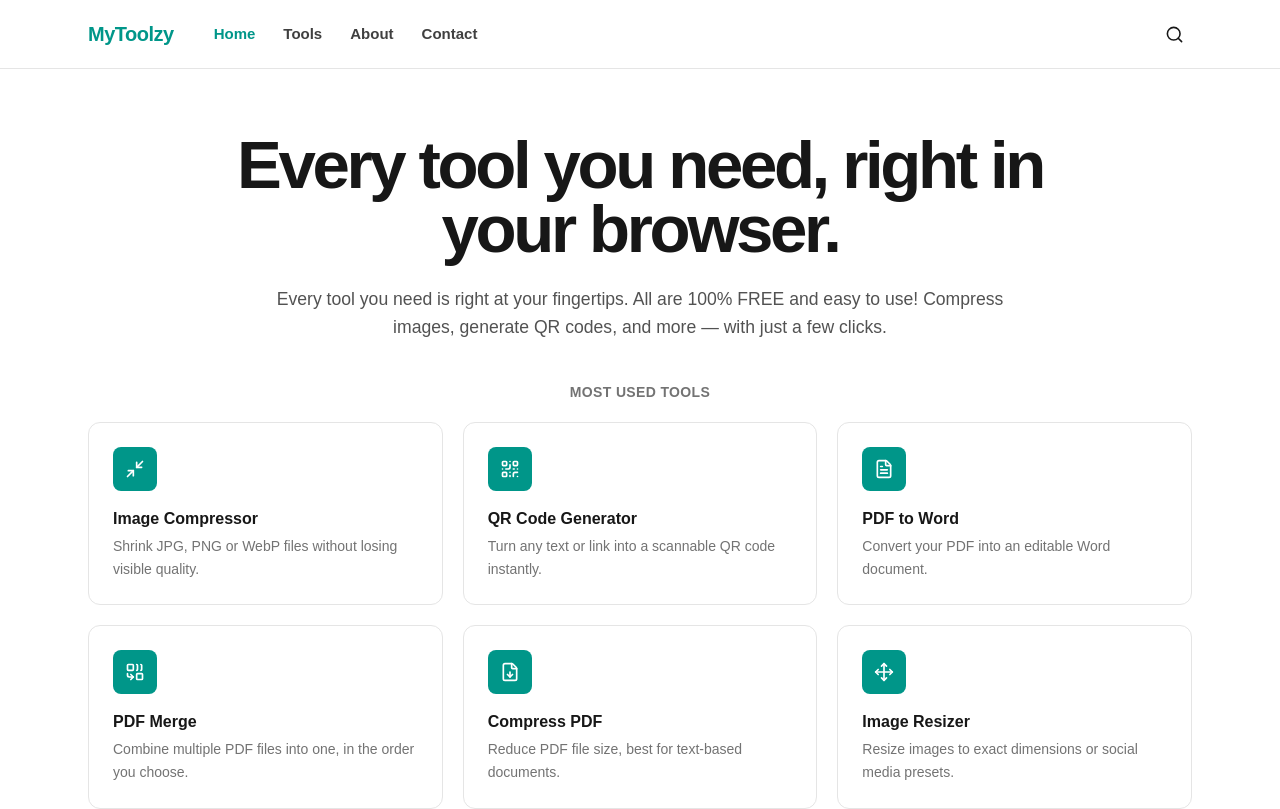
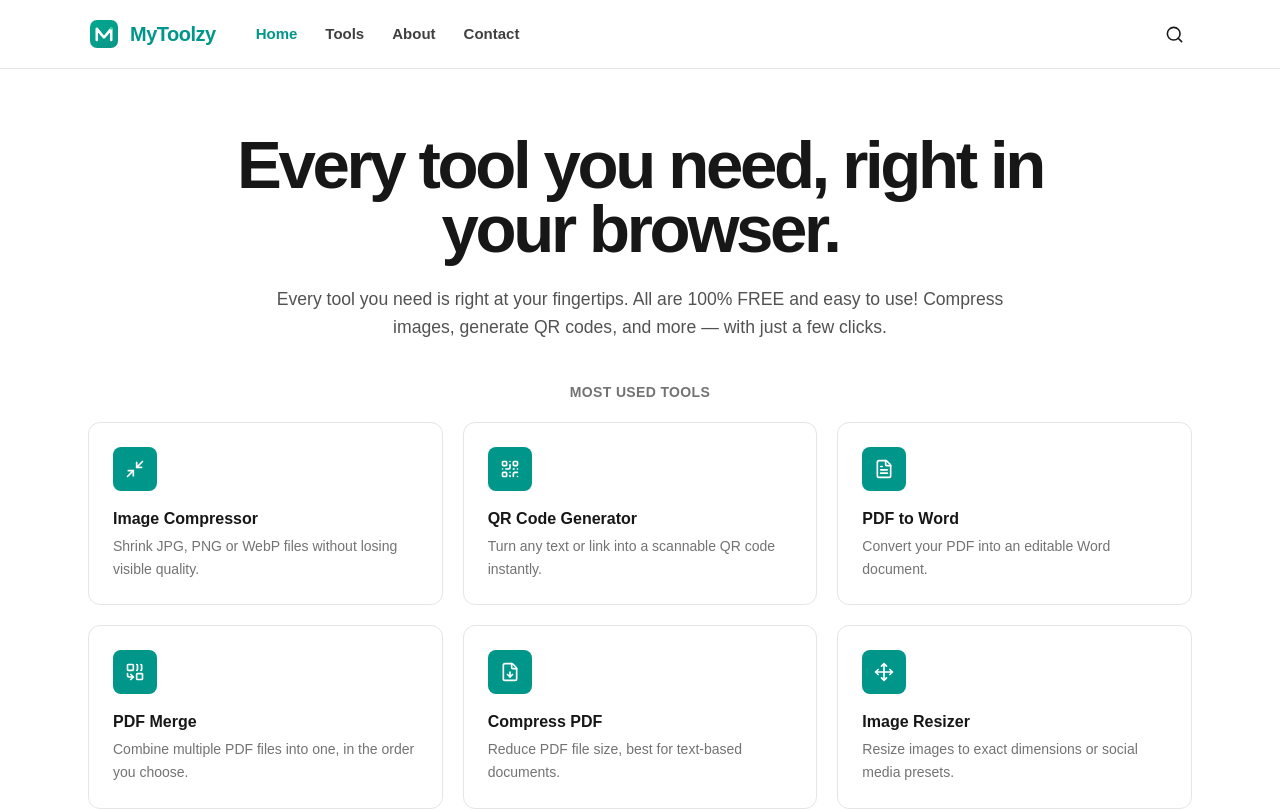
Before and after one commit to Ather-10/mytoolzy, a Next.js app: page / in a window 1280 px wide. Shown: the top 809 px of the page. Built offline with nearby package versions, Linux system fonts and the light colour scheme.

Commit message:
Update favicon, name and heade logo of site.

```diff
--- a/app/components/Header.tsx
+++ b/app/components/Header.tsx
@@ -5,6 +5,7 @@ import { usePathname } from "next/navigation";
 import { Menu, X, Search } from "lucide-react";
 import { TOOLS } from "../toolsData";
 import { ICON_MAP } from "../iconMap";
+import Image from "next/image";
 
 const NAV_LINKS = [
   { label: "Home", href: "/" },
@@ -46,7 +47,12 @@ export default function Header() {
           <button onClick={() => setMenuOpen(true)} aria-label="Open menu" className="text-neutral-900 hover:text-teal-600">
             <Menu size={22} />
           </button>
-          <Link href="/" className="text-lg font-bold text-teal-600">MyToolzy</Link>
+          {/* MOBILE LOGO - YAHAN UPDATE KAREIN */}
+        <Link href="/" className="flex items-center gap-2 text-lg font-bold text-teal-600">
+          <Image src="/favicon.svg" alt="MyToolzy Logo" width={24} height={24} className="w-6 h-6" />
+          <span>MyToolzy</span>
+        </Link>
+          {/* <Link href="/" className="text-lg font-bold text-teal-600">MyToolzy</Link> */}
           <button onClick={() => setSearchOpen(true)} aria-label="Search" className="text-neutral-900 hover:text-teal-600">
             <Search size={20} />
           </button>
@@ -55,9 +61,14 @@ export default function Header() {
         {/* Desktop bar: logo + nav left, search right */}
         <div className="hidden md:flex max-w-6xl mx-auto px-6 py-4 items-center justify-between">
           <div className="flex items-center gap-10">
-            <Link href="/" className="text-xl font-extrabold text-teal-600 tracking-tight">
+            {/* DESKTOP LOGO - YAHAN UPDATE KAREIN (Line 58-60) */}
+          <Link href="/" className="flex items-center gap-2.5 text-xl font-extrabold text-teal-600 tracking-tight">
+            <Image src="/favicon.svg" alt="MyToolzy Logo" width={32} height={32} className="w-8 h-8" />
+            <span>MyToolzy</span>
+          </Link>
+            {/* <Link href="/" className="text-xl font-extrabold text-teal-600 tracking-tight">
               MyToolzy
-            </Link>
+            </Link> */}
             <nav className="flex gap-7 text-[15px] font-bold">
               {NAV_LINKS.map((link) => (
                 <Link
--- a/app/layout.tsx
+++ b/app/layout.tsx
@@ -17,8 +17,11 @@ const geistMono = Geist_Mono({
 });
 
 export const metadata: Metadata = {
-  title: "Create Next App",
-  description: "Generated by create next app",
+  title: "MyToolzy",
+  description: "MyToolzy is a free online platform offering a wide range of tools for various purposes, including image compression, QR code generation, PDF conversion, and more. Our tools are designed to be user-friendly and accessible to everyone.",
+  icons: {
+    icon: "/favicon.svg", // jo public folder me aapne favicon.svg rakha hai
+  },
 };
 
 export default function RootLayout({ children }: LayoutProps<"/">) {
```
Also changed, not shown: public/favicon.svg (added).
